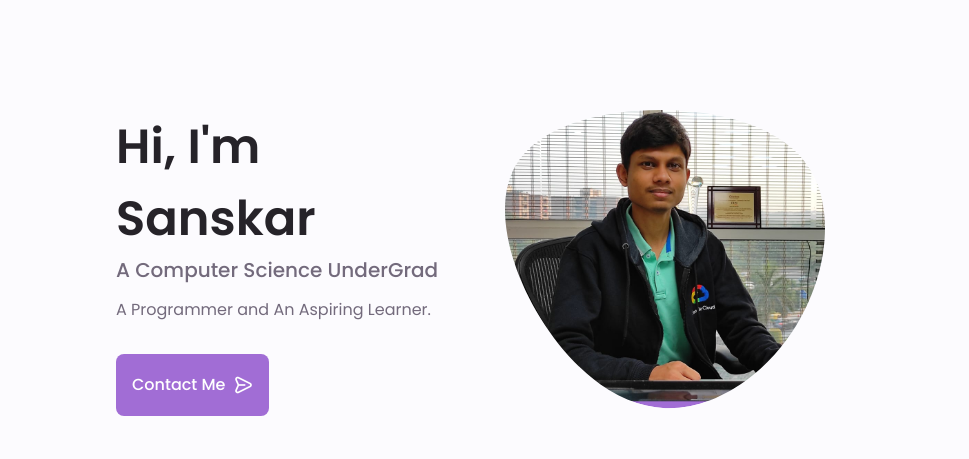
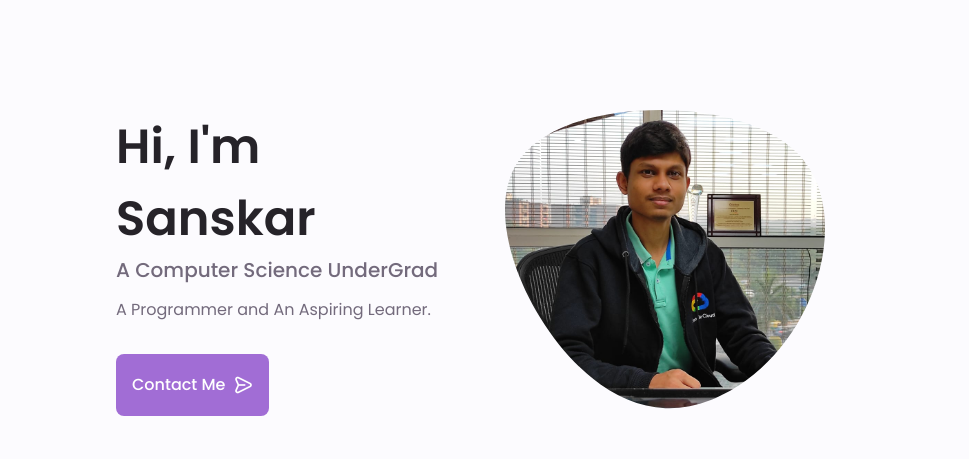
Before and after one commit to sanskis/sanskis.github.io, a plain HTML site: page index.html in a window 1280 px wide. Shown: the part 130-589 px from the top of the page, 184-1153 px from the left. Drawn offline with nearby package versions, Linux system fonts and the light colour scheme.

Commit message:
Update index.html

```diff
--- a/index.html
+++ b/index.html
@@ -104,7 +104,7 @@
                                     129.362C2.45775 97.8511 -7.48481 59.1033 6.67581 34.5279C20.9871 10.1032 59.7028
                                     -0.149132 97.9666 0.00163737C136.23 0.303176 174.193 10.857 190.312 36.4879Z"/>
 
-                                    <image class="home__blob-img" x='0' y='-5' xlink:href="img/mypic1.jpeg" alt="image error"/>
+                                    <image class="home__blob-img" x='0' y='0' xlink:href="img/mypic1.jpeg" alt="image error"/>
                                 </g>
                             </svg>
                         </div>
```
